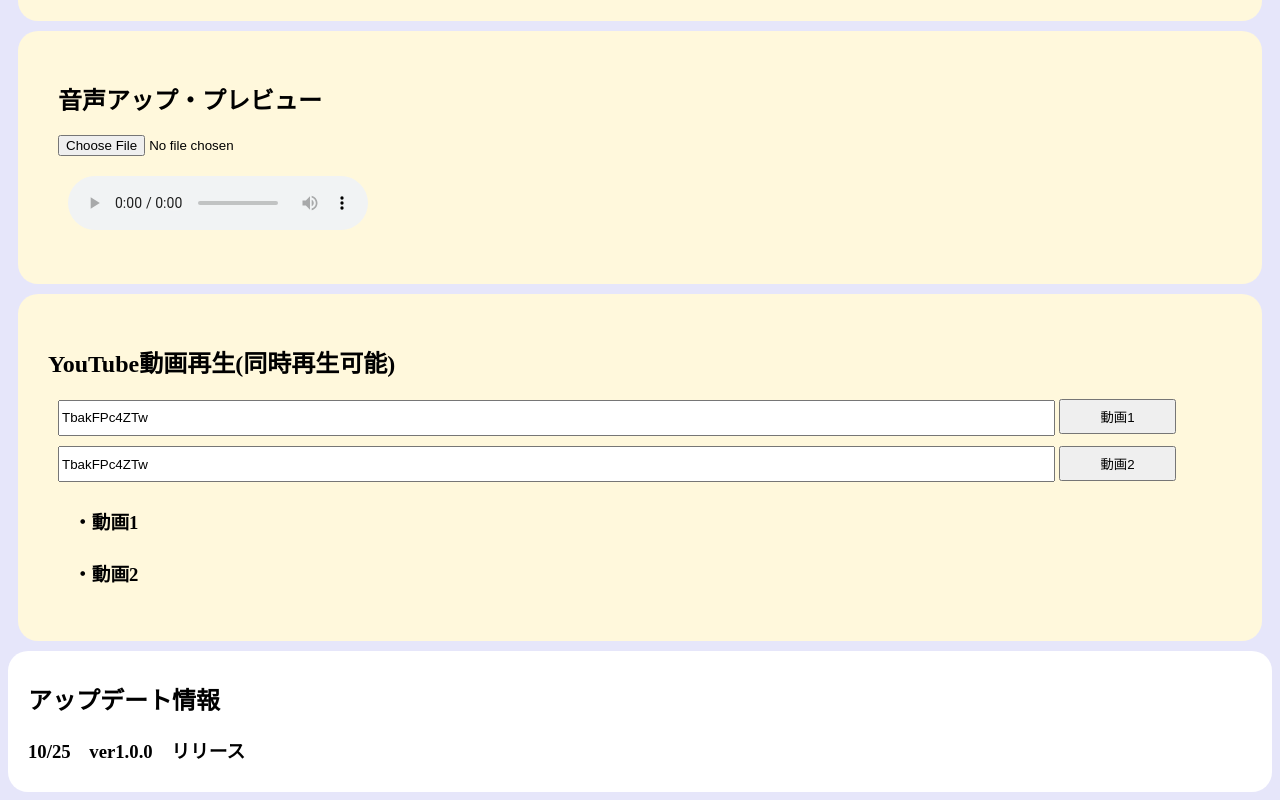
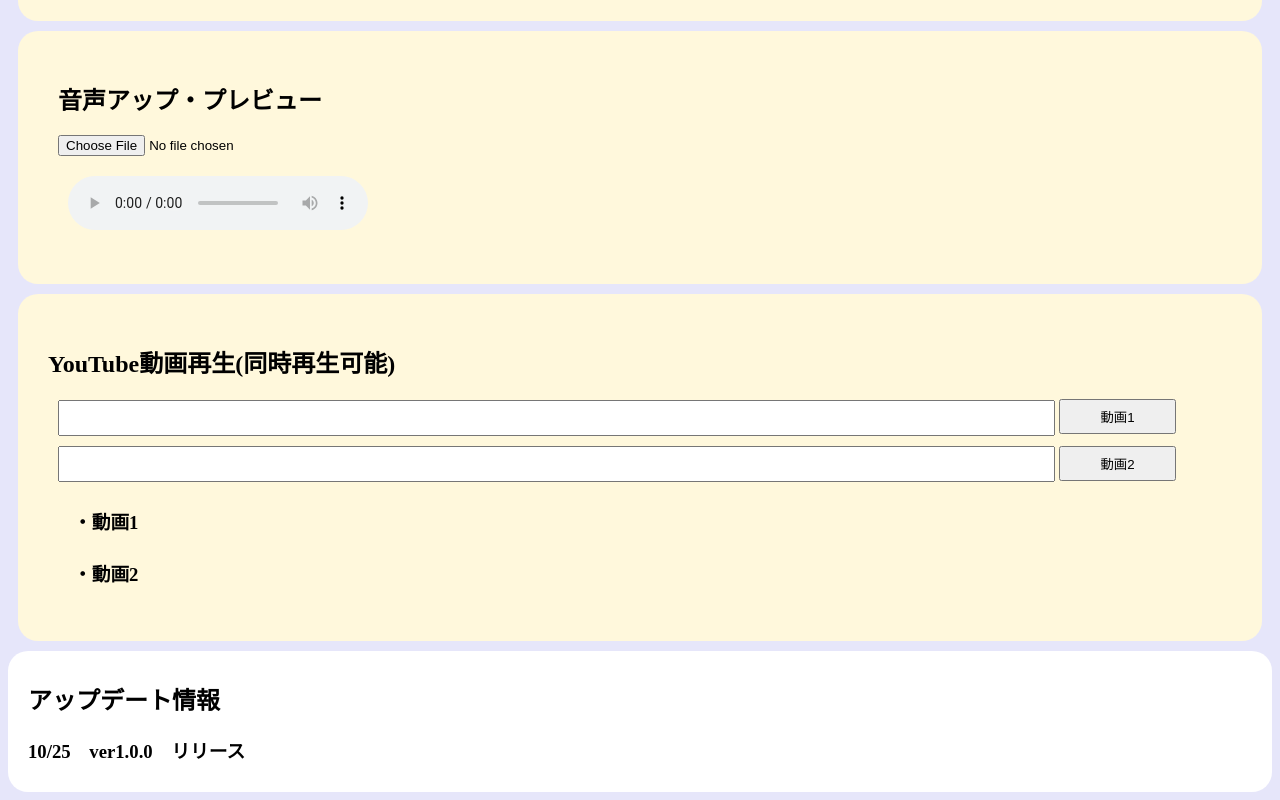
Before and after one commit to R-chat-07/test, a plain HTML site: page index.html in a window 1280 px wide. Shown: the part 989-1789 px from the top of the page. Drawn offline with Linux system fonts and the light colour scheme.

Commit message:
Update index.html

```diff
--- a/index.html
+++ b/index.html
@@ -43,12 +43,12 @@
     <div class="main">
         <h2>YouTube動画再生(同時再生可能)</h2>
         <div class="youtube-input">
-            <input type="text" class="url-text" id="url" value="TbakFPc4ZTw">
+            <input type="text" class="url-text" id="url">
             <button class="reload-button" onclick="loadVideo(document.getElementById('url').value)">動画1</button>
         </div>
 
         <div class="youtube-input">
-            <input type="text" class="url-text" id="url2" value="TbakFPc4ZTw">
+            <input type="text" class="url-text" id="url2">
             <button class="reload-button" onclick="loadVideo2(document.getElementById('url2').value)">動画2</button>
         </div>
 
```
